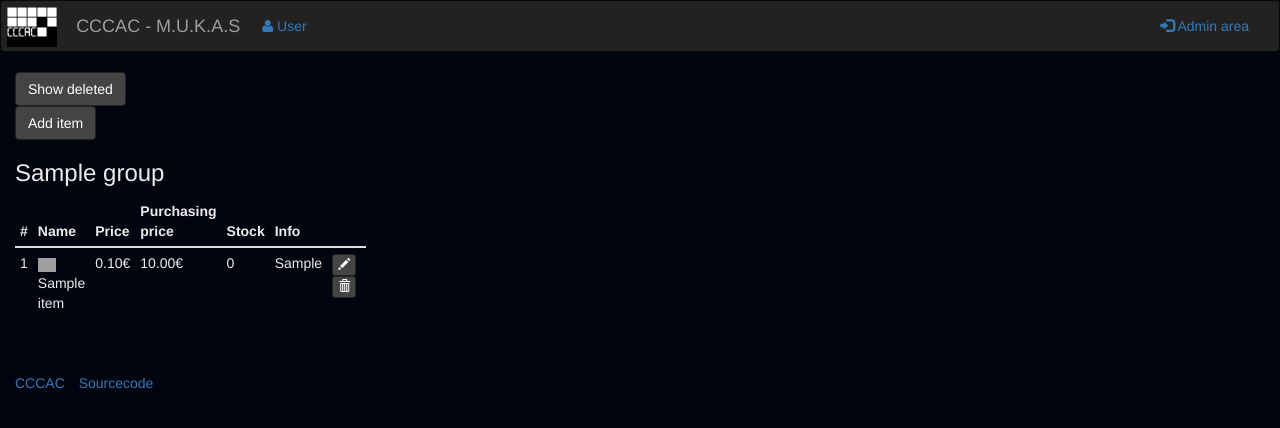
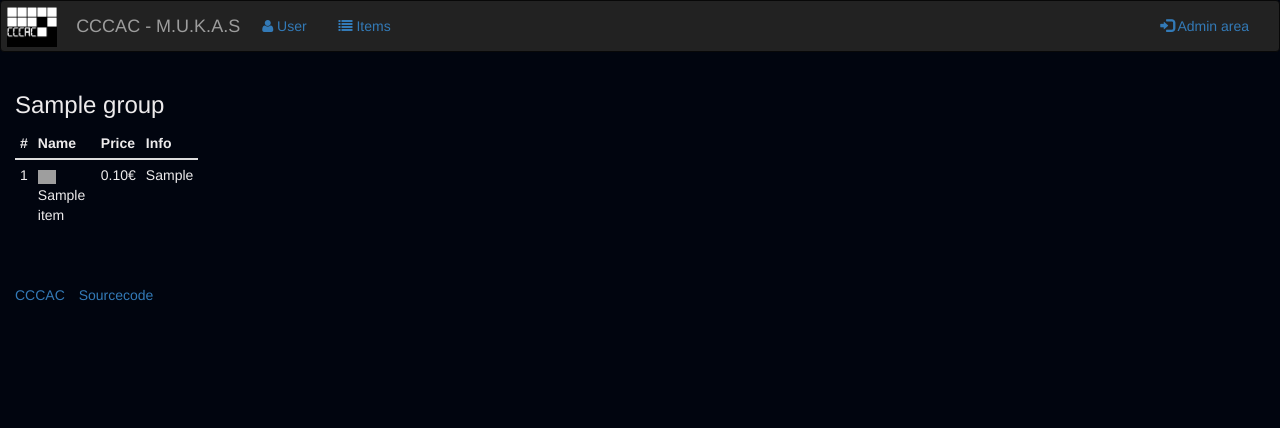
Before and after one commit to FHA-FB5/Kassensystem, a Flask app: template templates/itemlist.html in a window 1280 px wide. Shown: the top 428 px of the page. Run offline with Flask 2, Linux system fonts and the light colour scheme; the template is opened without the code that fills it: most values are stand-ins (such as "Sample title", 1, 10 or a date in 2020); parts of the project's set-up code (start-up, migrations or seed data) failed here and were passed over; some libraries are stand-ins or nearby versions; grey boxes are pictures that could not be loaded.

Commit message:
added an itemlist without admin privileges

```diff
--- a/server.py
+++ b/server.py
@@ -256,14 +256,13 @@ def log_action(userid, old, new, method, parameter, reason=None):
 def index():
 	return render_template('index.html', allusers=query('SELECT * FROM user WHERE deleted=0'))
 
-@register_navbar('Items', icon='list', iconlib='fa')
+@register_navbar('Items', icon='list', iconlib='fa', visible=True)
 @app.route("/items")
-@admin_required
 def itemlist():
 	return render_template('itemlist.html',
 			groups=query('SELECT * FROM "group" ORDER BY sortorder '),
 			items=query('SELECT * FROM "item" WHERE deleted=0 or deleted=? ORDER BY name',
-				request.values.get('showdeleted', 0)))
+				request.values.get('showdeleted', 0) and isadmin()))
 
 @register_navbar('Groups', icon='object-group', iconlib='fa')
 @app.route("/groups")
--- a/templates/itemlist.html
+++ b/templates/itemlist.html
@@ -1,6 +1,7 @@
 {% extends "base.html" %}
 {% block content %}
 <div class="row">
+	{% if isadmin() %}
 	<div class="col-xs-12 hidden-print">
 		<a class="btn btn-default" href="{{ url_for('itemlist', showdeleted={0: 1, 1:0}.get(request.values.get('showdeleted', 0))) }}">
 			{% if request.values.get('showdeleted', 0) %}
@@ -13,6 +14,7 @@
 			Add item
 		</a>
 	</div>
+	{% endif %}
 	{% for g in groups %}
 		<div class="col-xs-12">
 			<h3>{{ g.name }}</h3>
@@ -22,10 +24,14 @@
 						<th>#</th>
 						<th>Name</th>
 						<th>Price</th>
+						{% if isadmin() %}
 						<th class="hidden-print">Purchasing price</th>
 						<th class="hidden-print">Stock</th>
+						{% endif %}
 						<th>Info</th>
+						{% if isadmin() %}
 						<th class="hidden-print"></th>
+						{% endif %}
 					</tr>
 				</thead>
 				<tbody>
@@ -33,16 +39,20 @@
 					<tr id="itemrow_{{ i.id }}" {% if i.deleted %}style="background-color: #333;"{% endif %}>
 							<td>{{ i.id }}</td>
 							<td><img src="{{ url_for('get_img', imgid=i.picture_id) }}" class="itemlistimg" alt="product photo">  {{ i.name }}</td>
-							<td{% if not i.price %} style="background-color: grey;" title="calculated"{% endif %}>{{ i|itemprice|euro }}</td>
+							<td{% if not i.price and isadmin() %} style="background-color: grey;" title="calculated"{% endif %}>{{ i|itemprice|euro }}</td>
+							{% if isadmin() %}
 							<td class="hidden-print">{{ i.purchasingprice|euro }}</td>
 							<td class="hidden-print">{{ i|itemstock }}</td>
+							{% endif %}
 							<td>{{ i.info_public }}</td>
+							{% if isadmin() %}
 							<td class="hidden-print">
 								<ul class="pull-right list-inline">
 									<li><a class="btn btn-default btn-xs" href="{{ url_for('edititem', itemid=i.id) }}"><span class="glyphicon glyphicon-pencil" aria-hidden="true"></span></a></li>
 									<li><a class="btn btn-default btn-xs" href="{{ url_for('delitem', itemid=i.id, ref=url_for('itemlist', showdeleted=request.values.get('showdeleted', 0)) ) }}"><span class="glyphicon glyphicon-trash" {%if i.deleted %}style="color: red"{% endif %} aria-hidden="true"></span></a></li>
 								</ul>
 							</td>
+							{% endif %}
 						</tr>
 					{% endfor %}
 				</tbody>
```
